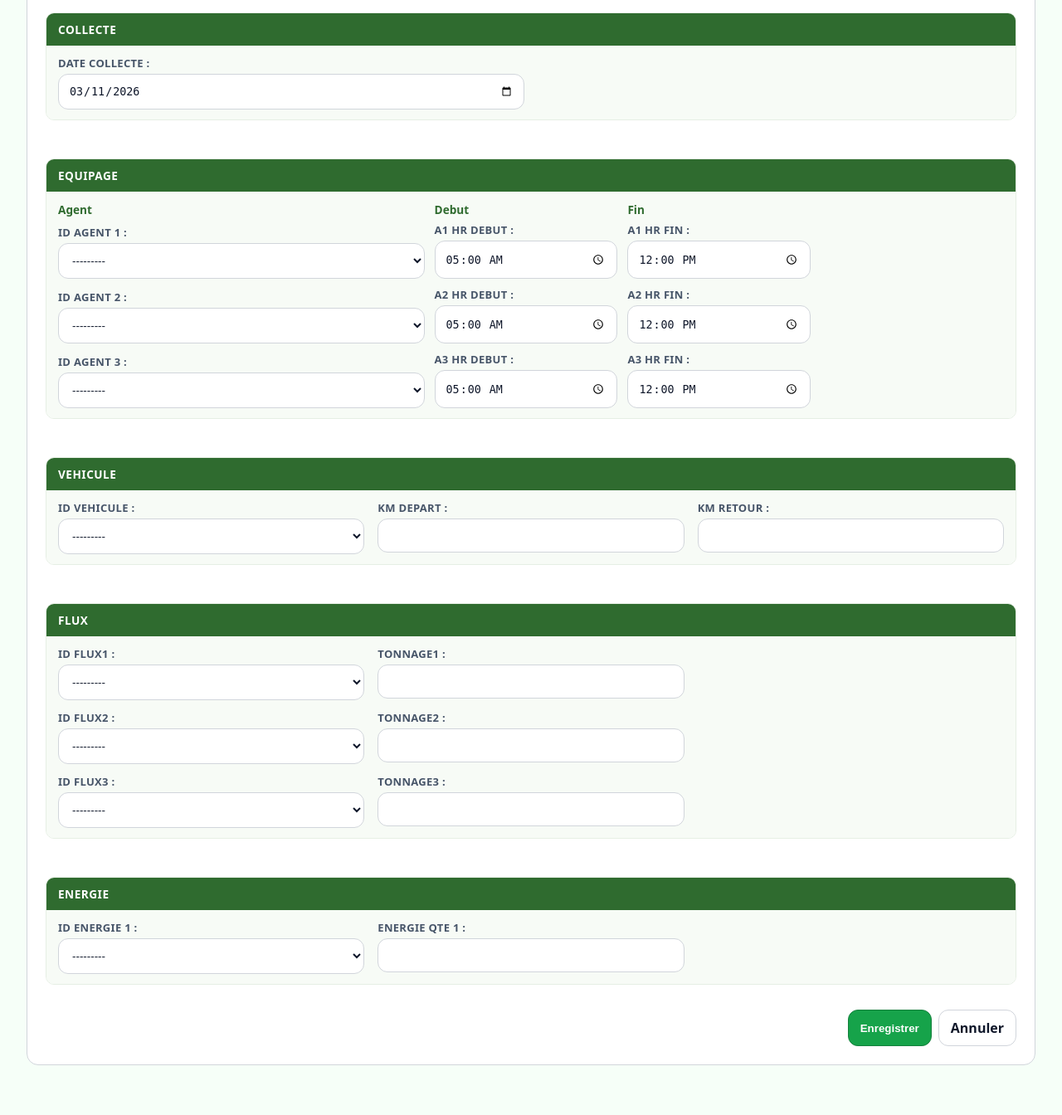
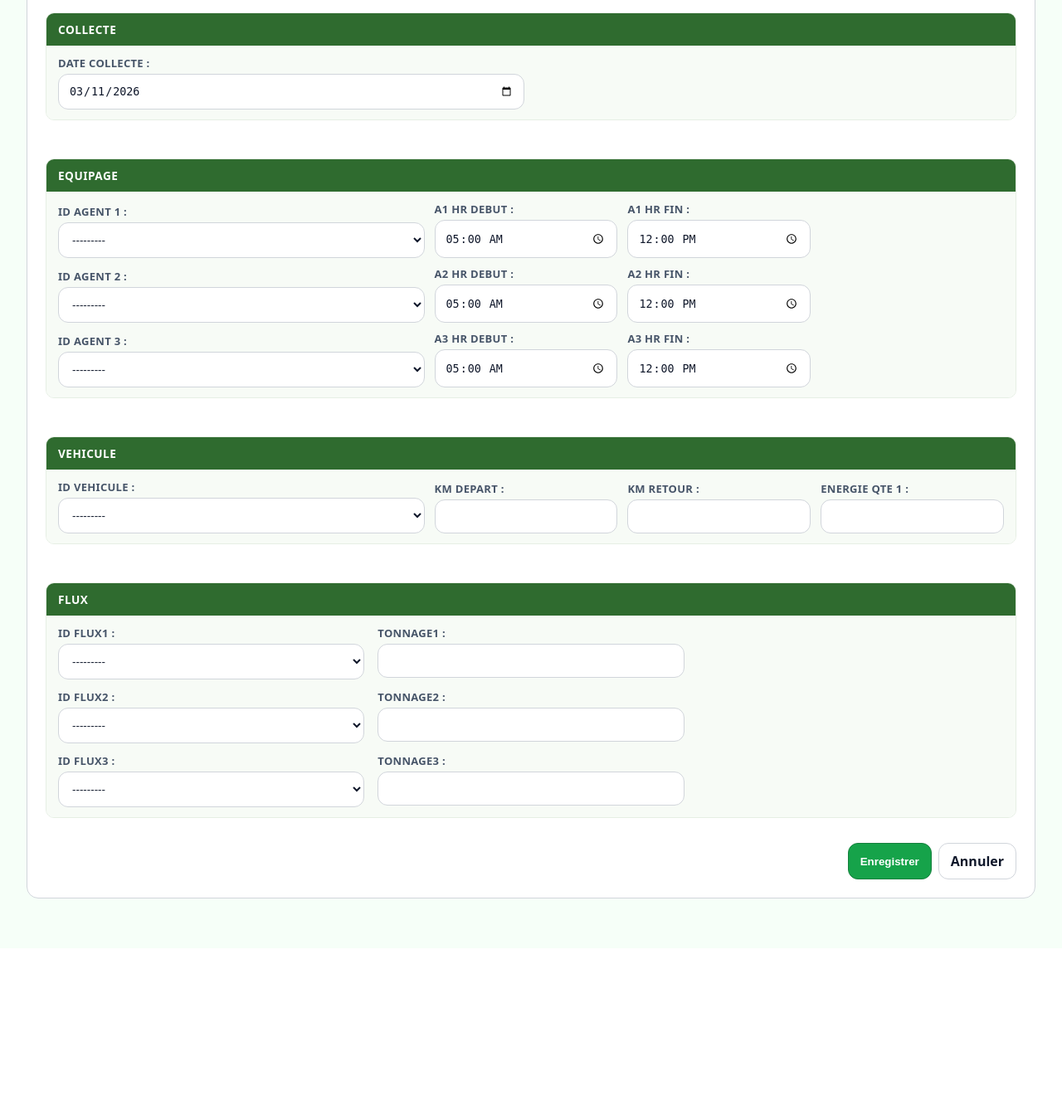
Before and after one commit to dojo360-git/gestom_django, a Django app: page /collectes/nouveau/ in a window 1280 px wide. Shown: the part 206-1550 px from the top of the page at 83% size. After the commit the page ends 1289 px from the top, so only its background shows below. Run offline with Django 5.2, Linux system fonts and the light colour scheme; a user stored in the database is signed in; tables that the repository leaves empty hold one stand-in row (values such as "Sample post"); parts of the project's set-up code (start-up, migrations or seed data) failed here and were passed over.

Commit message:
20260325 1032

```diff
--- a/core/forms.py
+++ b/core/forms.py
@@ -74,6 +74,23 @@ class PresenceMotifForm(forms.ModelForm):
 
 
 class VehiculeForm(forms.ModelForm):
+    def __init__(self, *args, **kwargs):
+        super().__init__(*args, **kwargs)
+        energie_values = list(
+            Energie.objects.exclude(energie__isnull=True)
+            .exclude(energie__exact="")
+            .values_list("energie", flat=True)
+            .distinct()
+            .order_by("energie")
+        )
+        choices = [("", "---------")] + [(value, value) for value in energie_values]
+
+        current_value = (self.instance.energie or "").strip()
+        if current_value and current_value not in energie_values:
+            choices.append((current_value, current_value))
+
+        self.fields["energie"].widget = forms.Select(choices=choices)
+
     class Meta:
         model = Vehicule
         fields = ["nom_vehicule", "type", "energie", "archive"]
@@ -91,7 +108,7 @@ class CollecteForm(forms.ModelForm):
             "id_flux1", "tonnage1",
             "id_flux2", "tonnage2",
             "id_flux3", "tonnage3",
-            "id_energie_1", "energie_qte_1",
+            "energie_qte_1",
         ]
         widgets = {
             "date_collecte": forms.DateInput(attrs={"type": "date"}, format="%Y-%m-%d"),
@@ -120,9 +137,6 @@ class CollecteForm(forms.ModelForm):
         self.fields["id_flux1"].queryset = flux_qs
         self.fields["id_flux2"].queryset = flux_qs
         self.fields["id_flux3"].queryset = flux_qs
-        energie_qs = Energie.objects.order_by("energie")
-        self.fields["id_energie_1"].queryset = energie_qs
-
         if not self.instance.pk:
             self.fields["date_collecte"].initial = timezone.localdate()
             self.fields["a1_hr_debut"].initial = "05:00"
--- a/core/models.py
+++ b/core/models.py
@@ -151,13 +151,6 @@ class Collecte(models.Model):
     tonnage2 = models.FloatField(null=True, blank=True)
     tonnage3 = models.FloatField(null=True, blank=True)
 
-    id_energie_1 = models.ForeignKey(
-        Energie,
-        null=True,
-        blank=True,
-        on_delete=models.SET_NULL,
-        related_name="collectes_energie1",
-    )
     energie_qte_1 = models.FloatField(null=True, blank=True)
 
     date_creation = models.DateTimeField(auto_now_add=True)
--- a/core/templates/core/collecte_detail.html
+++ b/core/templates/core/collecte_detail.html
@@ -32,7 +32,6 @@
       <li>Tonnage 2 : {{ collecte.tonnage2 }}</li>
       <li>Flux 3 : {{ collecte.id_flux3 }}</li>
       <li>Tonnage 3 : {{ collecte.tonnage3 }}</li>
-      <li>Energie 1 : {{ collecte.id_energie_1 }}</li>
       <li>Energie 1 quantite : {{ collecte.energie_qte_1 }}</li>
       <li>Date creation : {{ collecte.date_creation }}</li>
       <li>Date modification : {{ collecte.date_modification }}</li>
--- a/core/templates/core/collecte_form.html
+++ b/core/templates/core/collecte_form.html
@@ -106,12 +106,7 @@
       <div class="collecte-section">
         <div class="section-title">Equipage</div>
         <div class="section-body">
-          <div class="row-labels">
-            <div>Agent</div>
-            <div>Debut</div>
-            <div>Fin</div>
-            <div></div>
-          </div>
+
 
           <div class="grid-4">
             <div class="field">
@@ -170,7 +165,7 @@
 
       <div class="collecte-section">
         <div class="section-title">Vehicule</div>
-        <div class="section-body grid-3">
+        <div class="section-body grid-4">
           <div class="field">
             {{ form.id_vehicule.label_tag }}
             {{ form.id_vehicule }}
@@ -185,6 +180,11 @@
             {{ form.km_retour.label_tag }}
             {{ form.km_retour }}
             {{ form.km_retour.errors }}
+          </div>
+          <div class="field">
+            {{ form.energie_qte_1.label_tag }}
+            {{ form.energie_qte_1 }}
+            {{ form.energie_qte_1.errors }}
           </div>
         </div>
       </div>
@@ -230,22 +230,6 @@
         </div>
       </div>
 
-      <div class="collecte-section">
-        <div class="section-title">Energie</div>
-        <div class="section-body grid-3">
-          <div class="field">
-            {{ form.id_energie_1.label_tag }}
-            {{ form.id_energie_1 }}
-            {{ form.id_energie_1.errors }}
-          </div>
-          <div class="field">
-            {{ form.energie_qte_1.label_tag }}
-            {{ form.energie_qte_1 }}
-            {{ form.energie_qte_1.errors }}
-          </div>
-          <div class="field"></div>
-        </div>
-      </div>
 
       <div class="actions">
         <button class="btn btn--primary" type="submit">Enregistrer</button>
--- a/core/templates/core/collecte_list.html
+++ b/core/templates/core/collecte_list.html
@@ -82,12 +82,6 @@
               </div>
             </div>
             <div class="collecte-col">
-              <div class="collecte-col__title">Energies</div>
-              <div class="collecte-col__values">
-                <div>{{ c.id_energie_1|default:"-" }}</div>
-              </div>
-            </div>
-            <div class="collecte-col">
               <div class="collecte-col__title">Qte</div>
               <div class="collecte-col__values">
                 <div>{{ c.energie_qte_1|default:"-" }}</div>
--- a/core/views.py
+++ b/core/views.py
@@ -134,7 +134,6 @@ def donnee_collectes(request):
                 id_collecte,
                 COALESCE(km_retour - km_depart, 0) AS km_tournee,
                 COALESCE(tonnage1, 0) + COALESCE(tonnage2, 0) + COALESCE(tonnage3, 0) AS tonnage_tournee,
-                id_energie_1_id AS id_energie_1,
                 energie_qte_1 AS energie_qte_1_tournee
             FROM core_collecte
         ),
@@ -170,7 +169,6 @@ def donnee_collectes(request):
                 (v.tonnage / 1000)::numeric AS tonnage,
                 tr.km_tournee,
                 tr.tonnage_tournee,
-                tr.id_energie_1,
                 tr.energie_qte_1_tournee,
                 CASE
                     WHEN NULLIF(tr.tonnage_tournee, 0) IS NULL THEN 0
@@ -656,6 +654,20 @@ class VehiculeListView(ListView):
     template_name = "core/vehicule_list.html"
     context_object_name = "vehicules"
 
+    def get_queryset(self):
+        return Vehicule.objects.order_by("-nom_vehicule")
+
+    def get_context_data(self, **kwargs):
+        ctx = super().get_context_data(**kwargs)
+        ctx["energie_options"] = list(
+            Energie.objects.exclude(energie__isnull=True)
+            .exclude(energie__exact="")
+            .values_list("energie", flat=True)
+            .distinct()
+            .order_by("energie")
+        )
+        return ctx
+
 
 class VehiculeDetailView(DetailView):
     model = Vehicule
@@ -717,7 +729,6 @@ class CollecteListView(ListView):
                 "id_flux1",
                 "id_flux2",
                 "id_flux3",
-                "id_energie_1",
             )
             .filter(date_collecte=selected_date)
         )
```
Also changed, not shown: contexte.txt (added, +9 -0 lines), core/templates/core/vehicule_list.html (+50 -20 lines), core/migrations/0005_remove_collecte_id_energie_1.py (added).
